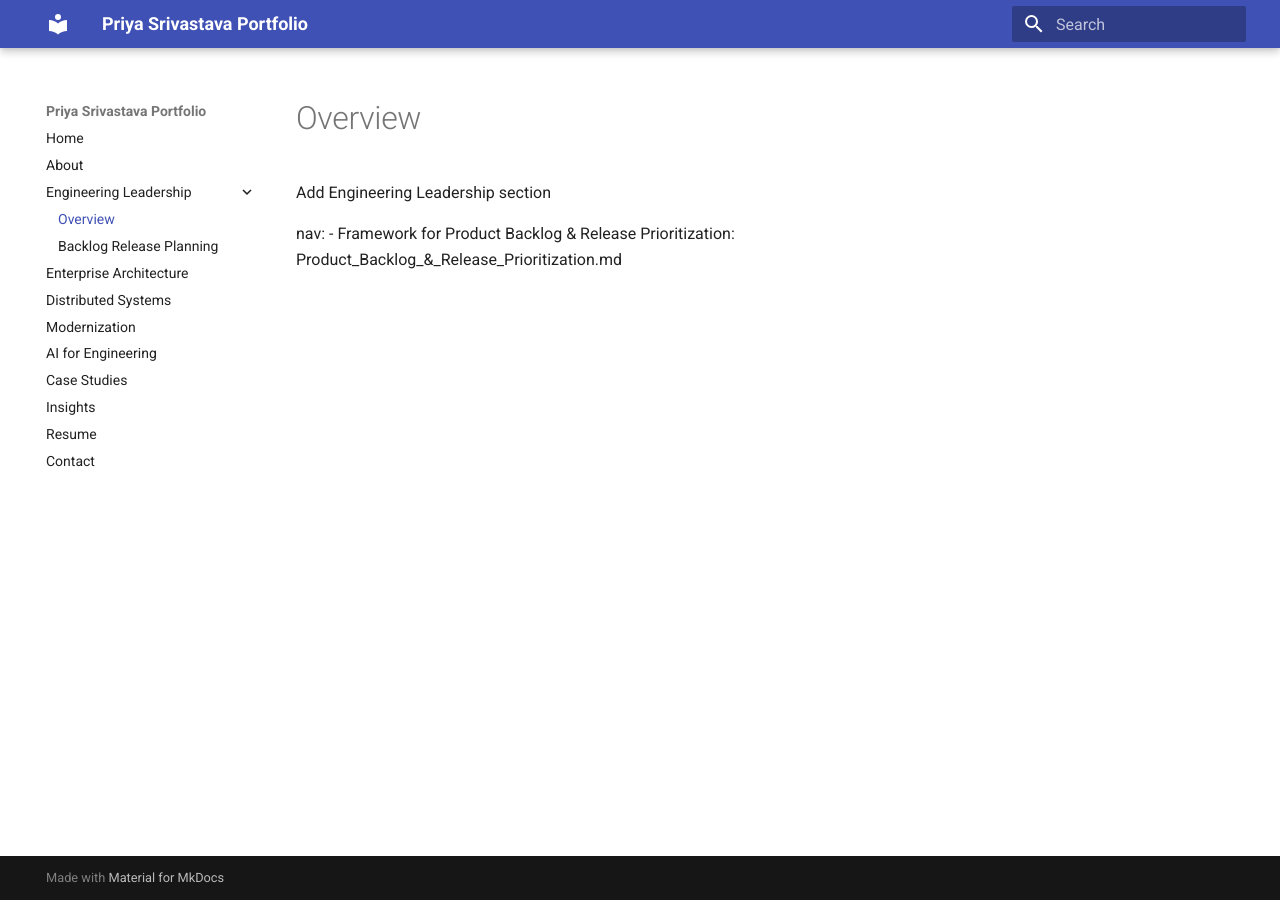
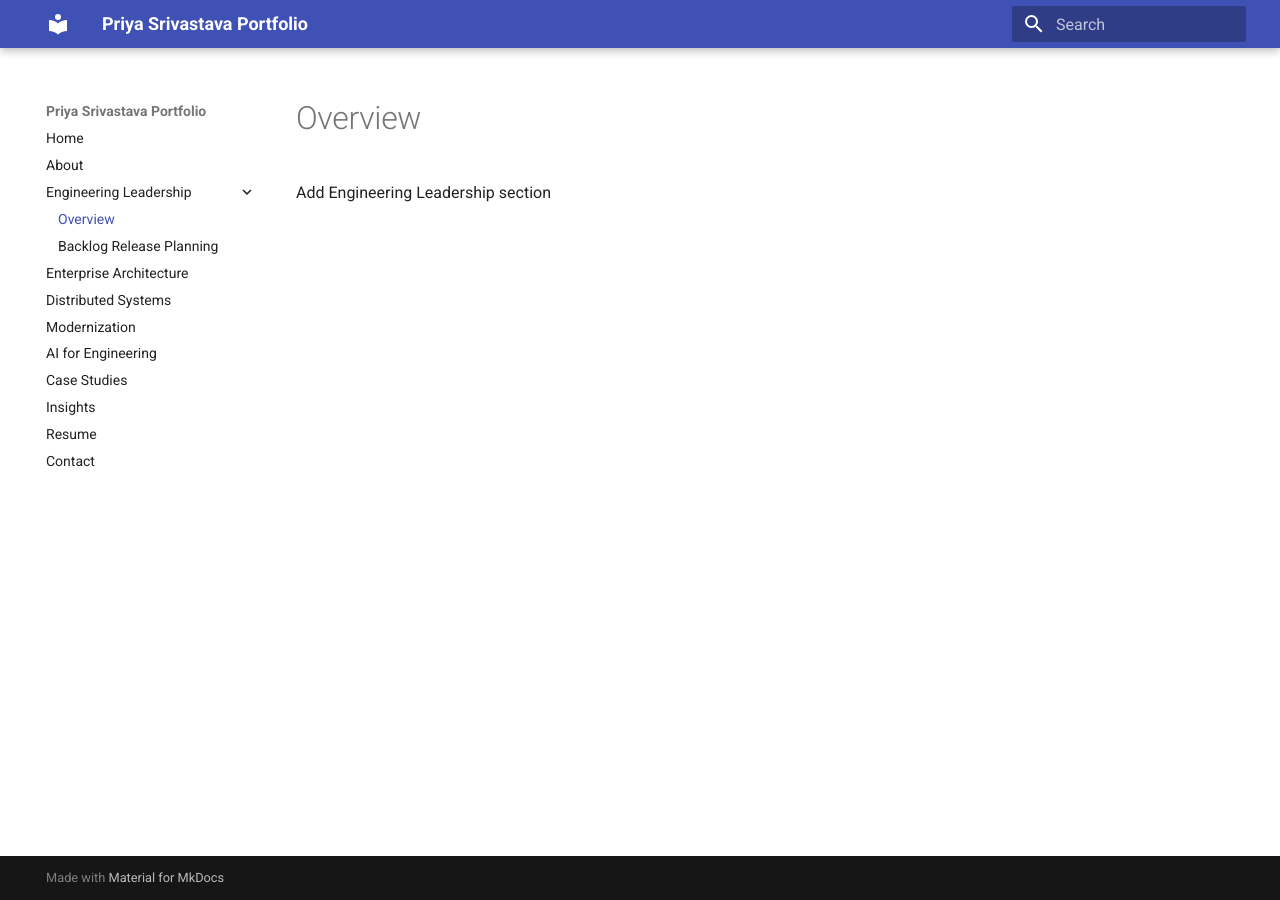
Before and after one commit to Priya-dev-public-profile/engineering-portfolio, an MkDocs documentation site: the page built from docs/leadership.md, in a window 1280 px wide. Built offline with MkDocs 1.6.1 and Material for MkDocs 9.7.7, drawn with Linux system fonts in a browser that asks for light colours.

Commit message:
Remove navigation entry from leadership documentation
Removed navigation entry for Product Backlog & Release Prioritization.

```diff
--- a/docs/leadership.md
+++ b/docs/leadership.md
@@ -1,4 +1 @@
 Add Engineering Leadership section
-
-nav:
-  - Framework for Product Backlog & Release Prioritization: Product_Backlog_&_Release_Prioritization.md
```
